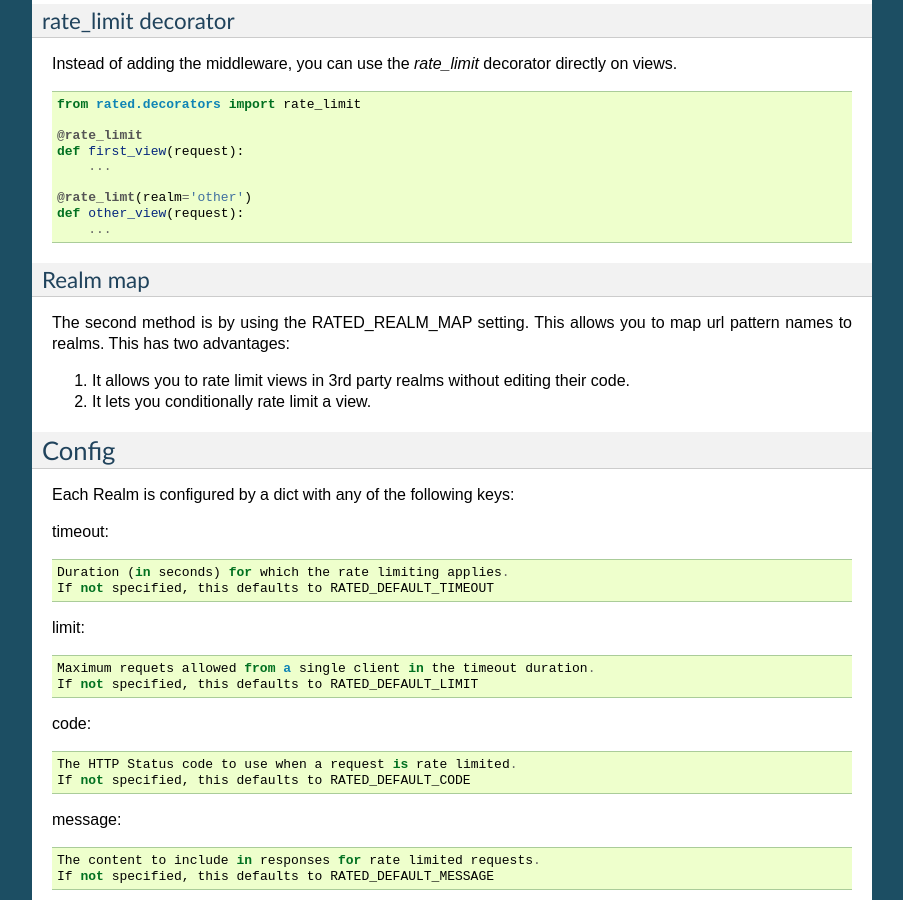
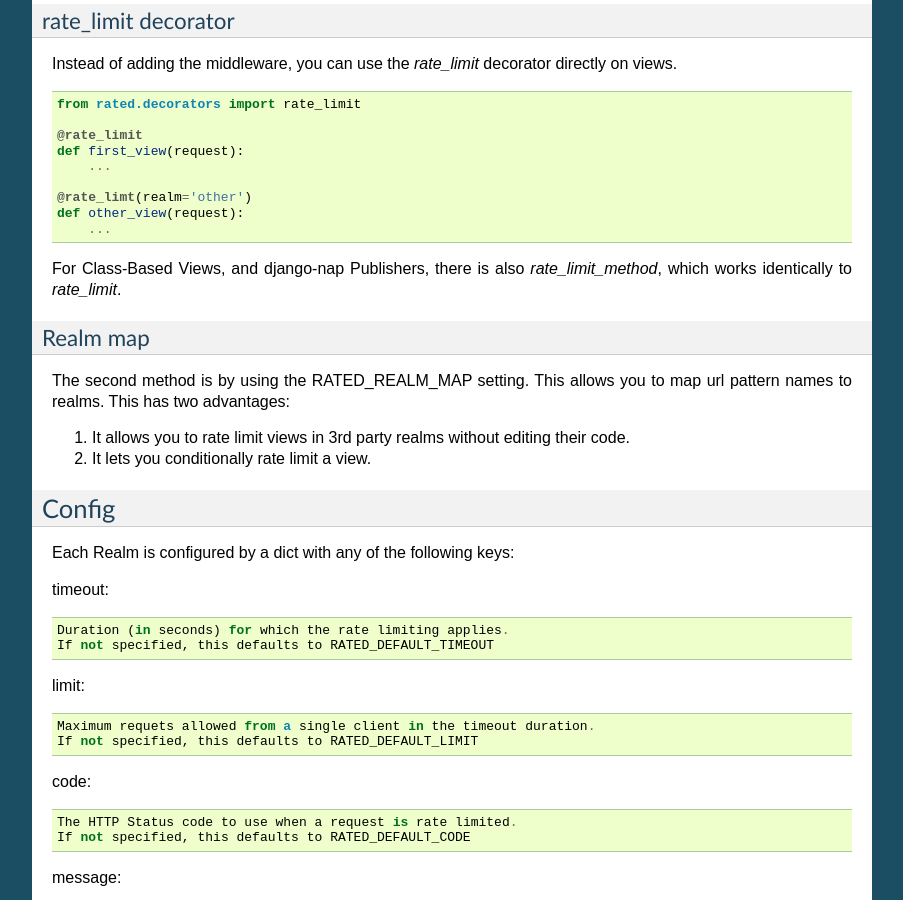
Before and after one commit to funkybob/django-rated, a Sphinx documentation site: the page built from docs/realms.rst, in a window 1280 px wide and 900 px high, scrolled down 736 px. Shown: the whole window, without its empty margins (198-1101 px from the left). Built offline with Sphinx 7.4.7, drawn with Linux system fonts in a browser that asks for light colours.

Commit message:
Update docs

```diff
--- a/docs/realms.rst
+++ b/docs/realms.rst
@@ -46,7 +46,8 @@ It can also be used in url patterns, for instance with Class-Based Views
 rate_limit decorator
 --------------------
 
-Instead of adding the middleware, you can use the `rate_limit` decorator directly on views.
+Instead of adding the middleware, you can use the `rate_limit` decorator
+directly on views.
 
 .. code-block:: python
 
@@ -60,6 +61,8 @@ Instead of adding the middleware, you can use the `rate_limit` decorator directl
     def other_view(request):
         ...
 
+For Class-Based Views, and django-nap Publishers, there is also
+`rate_limit_method`, which works identically to `rate_limit`.
 
 
 Realm map
```
